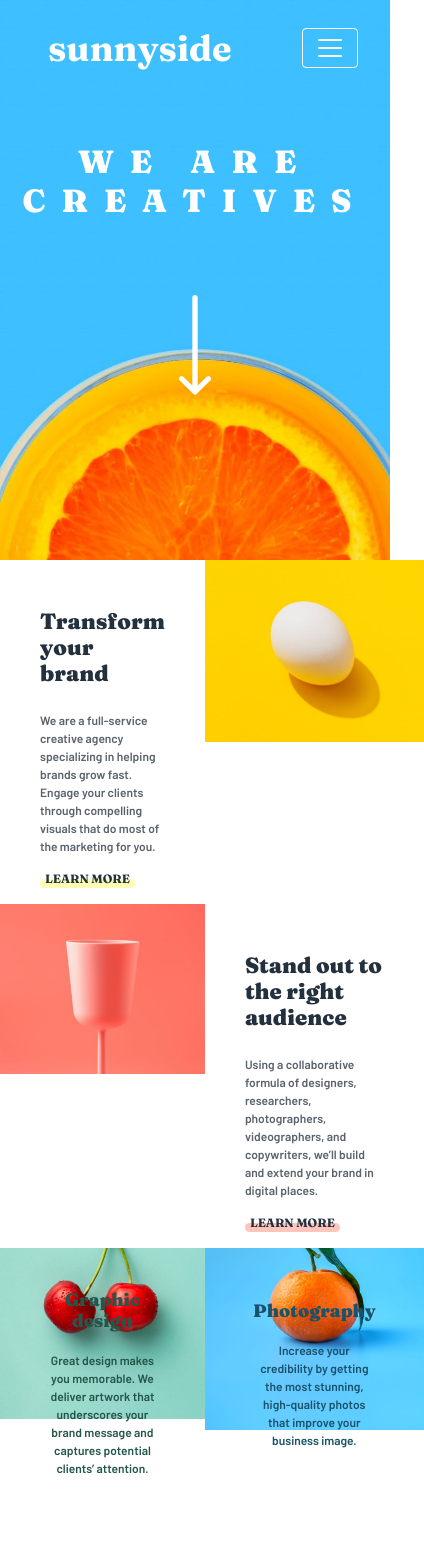
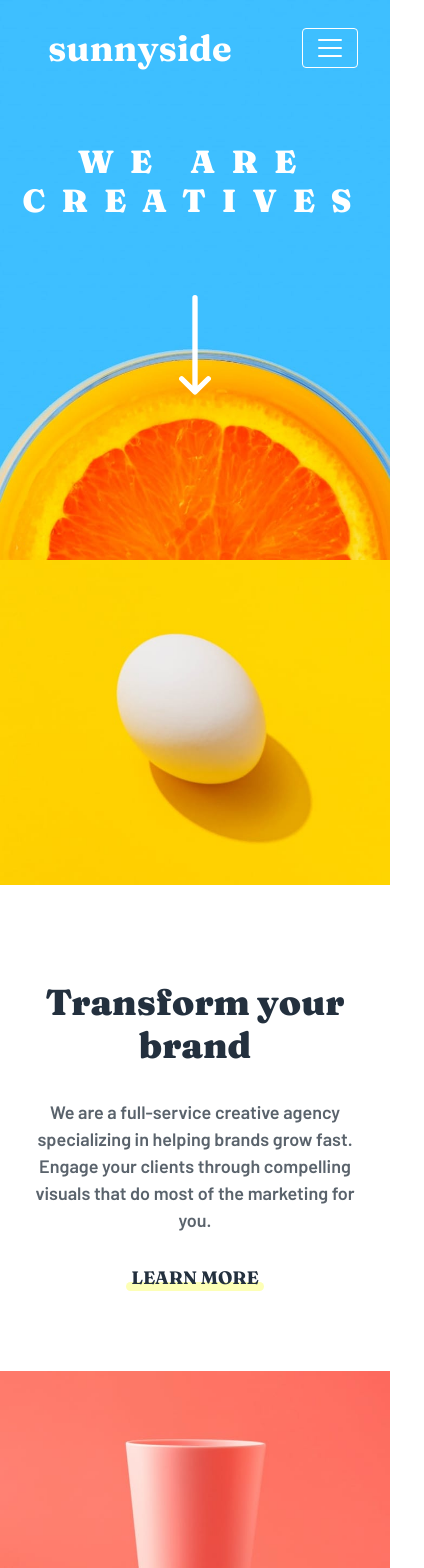
Before and after one commit to ManuGil22/sunnyside-agency-landing-page, a React (Create React App) app: page / in a window 390 px wide. Shown: the top 1568 px of the page, 424 px wide, since content can reach past the window. Built offline with nearby package versions, Linux system fonts and the light colour scheme.

Commit message:
ImageCard and TextCard components made responsive

```diff
--- a/src/App.css
+++ b/src/App.css
@@ -116,7 +116,7 @@
 
 @media (max-width: 700px) {
   .main-img {
-      content:url("./images/mobile/image-header.jpg");
+      content: url("./images/mobile/image-header.jpg");
   }
   .main-title{
     top: 25%;
@@ -124,12 +124,21 @@
     letter-spacing: 1.3rem;
     text-align: center;
   }
-
   .arrow-img {
     top: 45%;
     max-width: 50px;
     max-height: 150px;
   }
+  .grid-container{
+    grid-template-columns: 1fr;
+  }
+  .grid-item:nth-child(1) { order: 2; }
+  .grid-item:nth-child(2) { order: 1; }
+  .grid-item:nth-child(3) { order: 3; }
+  .grid-item:nth-child(4) { order: 4; }
+  .grid-item:nth-child(5) { order: 5; }
+  .grid-item:nth-child(6) { order: 6; }
+
 }
 
 @media (max-width: 530px) {
--- a/src/Components/ImageCard.js
+++ b/src/Components/ImageCard.js
@@ -2,7 +2,7 @@ import '../Stylesheets/ImageCard.css';
 
 function ImageCard({ title, text, imgSrc, color }){
     return(
-        <div className="img-container">
+        <div className="img-container grid-item" >
             <img className='image' src={imgSrc}></img>
             <div className={`img-info ${color}`}>
                 <h1 className={`img-title ${title}`}>{title}</h1>
--- a/src/Components/TextCard.js
+++ b/src/Components/TextCard.js
@@ -2,7 +2,7 @@ import '../Stylesheets/TextCard.css';
 
 function TextCard({ title, text, color }) {
     return(
-        <div className="container">
+        <div className="container grid-item">
             <h1 className='title'>{title}</h1>
             <p className='text'>{text}</p>
             <div className={`underline ${color}`}><a>LEARN MORE</a></div>
--- a/src/Stylesheets/ImageCard.css
+++ b/src/Stylesheets/ImageCard.css
@@ -6,17 +6,17 @@
 .image {
     object-fit: cover;
     width: 100%;
-    max-height: 100%;
+    height: 100%;
 }
 
 .img-info {
     display: flex;
     align-items: center;
-    padding: 0 18rem;
+    padding: 0 10rem;
     justify-content: center;
     flex-direction: column;
     position: relative;
-    bottom: 270px;
+    bottom: 320px;
     text-align: center;
 }
 
@@ -24,11 +24,11 @@
     margin-bottom: 2rem;
     font-family: 'Fraunces', serif;
     font-weight: 900;
-    font-size: 2em;
+    font-size: 42px;
 }
 
 .img-text {
-    font-size: 16px;
+    font-size: 22px;
     font-family: 'Barlow', serif;
 }
 
@@ -48,60 +48,93 @@
 
 @media (max-width: 1600px){
     .img-info{
-        padding: 0 15rem;
+        padding: 0 10rem;
     }
 }
 
 @media (max-width: 1400px){
     .img-info{
-        padding: 0 12rem;
-        bottom: 230px;
+        bottom: 290px;
+    }
+    .img-title {
+        font-size: 36px;
     }
 }
 
 @media (max-width: 1260px){
     .img-info{
-        padding: 0 9rem;
-        bottom: 190px;
+        padding: 0 8rem;
+        bottom: 260px;
     }
     .img-title {
+        font-size: 30px;
+    }
+    .img-text {
+        font-size: 18px;
+    }
+}
+
+@media (max-width: 1000px){
+    .img-info{
+        padding: 0 6rem;
+        bottom: 230px;
+    }
+}
+
+@media (max-width: 900px){
+    .img-info{
+        padding: 0 4rem;
+        bottom: 200px;
+    }
+    .img-title {
+        margin-bottom: 1.2rem;
         font-size: 24px;
+    }
+    .img-text {
+        font-size: 16px;
+    }
+}
+
+@media (max-width: 800px){
+    .img-info{
+        padding: 0 3rem;
+        bottom: 160px;
+    }
+    .img-title {
+        font-size: 22px;
     }
     .img-text {
         font-size: 14px;
     }
 }
 
-@media (max-width: 1000px){
+@media (max-width: 700px){
+    .img-title {
+        margin-bottom: 2rem;
+        font-size: 2em;
+    }
+    .img-text {
+        font-size: 16px;
+    }
     .img-info{
-        padding: 0 6rem;
-        bottom: 170px;
+        bottom: 230px;
     }
 }
 
-@media (max-width: 900px){
+@media (max-width: 560px){
     .img-info{
-        padding: 0 4rem;
-        bottom: 150px;
+        bottom: 200px;
     }
+}
+
+@media (max-width: 460px){
     .img-title {
-        margin-bottom: 1.2rem;
-        font-size: 20px;
+        font-size: 28px;
     }
     .img-text {
         font-size: 14px;
     }
-}
-
-@media (max-width: 800px){
     .img-info{
-        padding: 0 3rem;
-        bottom: 130px;
-    }
-    .img-title {
-        font-size: 18px;
-    }
-    .img-text {
-        font-size: 12px;
+        bottom: 170px;
     }
 }
--- a/src/Stylesheets/TextCard.css
+++ b/src/Stylesheets/TextCard.css
@@ -133,3 +133,33 @@ a:hover {
         font-size: 12px;
     }
 }
+
+
+@media (max-width: 700px) {
+    .container {
+        padding: 5rem 2rem;
+        text-align: center;
+        display: flex;
+        flex-direction: column;
+        justify-content: center;
+        align-items: center;
+    }
+    .title {
+        margin-bottom: 2rem;
+        margin-top: 1rem;
+        font-size: 42px;
+    }
+    .text {
+        margin-bottom: 3rem;
+        font-size: 18px;
+    }
+    a {
+        font-size: 18px;
+    }
+}
+
+@media (max-width: 500px) {
+    .title {
+        font-size: 36px;
+    }
+}
```
